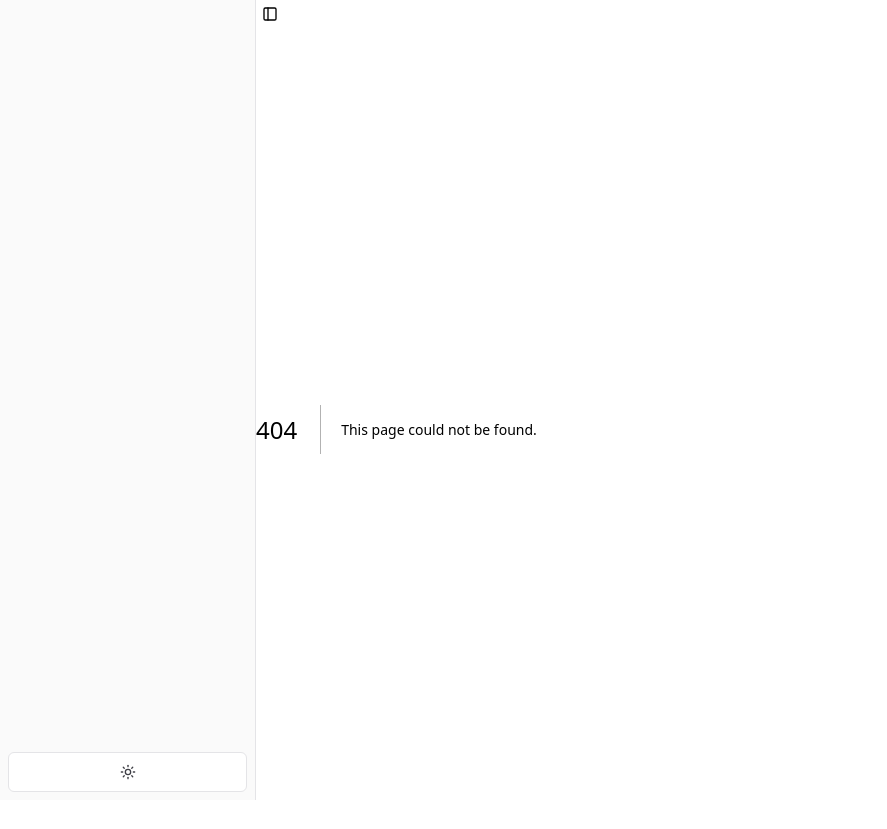
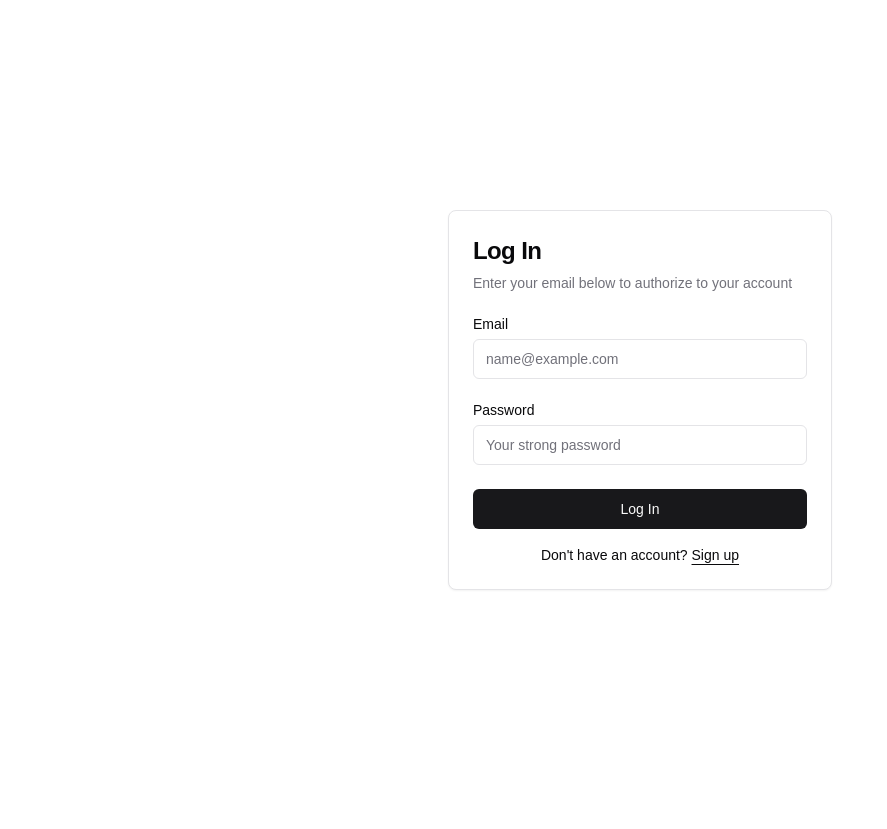
Before and after one commit to uncle-Yevheniii/blog-app.next, a Next.js app: page /signin in a window 1280 px wide. Before the commit this address had no page. Shown: the whole page, without its empty margins (0-887 px from the left). After the commit the page ends 800 px from the top, so only its background shows below. Built offline with nearby package versions, Linux system fonts and the light colour scheme.

Commit message:
remove AppSidebar component; add Signin and Signup forms; update ThemeProvider to include font styles; add Radix UI label component

```diff
--- a/package.json
+++ b/package.json
@@ -12,6 +12,7 @@
   "dependencies": {
     "@radix-ui/react-dialog": "^1.1.4",
     "@radix-ui/react-dropdown-menu": "^2.1.4",
+    "@radix-ui/react-label": "^2.1.1",
     "@radix-ui/react-scroll-area": "^1.2.2",
     "@radix-ui/react-separator": "^1.1.1",
     "@radix-ui/react-slot": "^1.1.1",
--- a/src/app/layout.tsx
+++ b/src/app/layout.tsx
@@ -1,18 +1,6 @@
-import { SidebarProvider, SidebarTrigger } from '@/components/ui/sidebar';
-import { AppSidebar, ThemeProvider } from '@/components';
-import { Geist, Geist_Mono } from 'next/font/google';
+import { ThemeProvider } from '@/components';
 import type { Metadata } from 'next';
 import './globals.css';
-
-const geistSans = Geist({
-  variable: '--font-geist-sans',
-  subsets: ['latin'],
-});
-
-const geistMono = Geist_Mono({
-  variable: '--font-geist-mono',
-  subsets: ['latin'],
-});
 
 export const metadata: Metadata = {
   title: 'Create Next App',
@@ -26,22 +14,9 @@
 }>) {
   return (
     <html lang="en" suppressHydrationWarning>
-      <body className={`${geistSans.variable} ${geistMono.variable} antialiased`}>
-        <ThemeProvider
-          disableTransitionOnChange
-          defaultTheme="system"
-          attribute="class"
-          enableSystem
-        >
-          <SidebarProvider>
-            <AppSidebar />
-            <main>
-              <SidebarTrigger />
-              {children}
-            </main>
-          </SidebarProvider>
-        </ThemeProvider>
-      </body>
+      <ThemeProvider disableTransitionOnChange defaultTheme="system" attribute="class" enableSystem>
+        {children}
+      </ThemeProvider>
     </html>
   );
 }
--- /dev/null
+++ b/src/app/signin/page.tsx
@@ -0,0 +1,11 @@
+import { SigninForm } from './signin-form';
+
+export default function Page() {
+  return (
+    <div className="flex min-h-svh w-full items-center justify-center p-6 md:p-10">
+      <div className="w-full max-w-sm">
+        <SigninForm />
+      </div>
+    </div>
+  );
+}
--- /dev/null
+++ b/src/app/signin/signin-form.tsx
@@ -0,0 +1,43 @@
+import { Card, CardContent, CardDescription, CardHeader, CardTitle } from '@/components/ui/card';
+import { Button } from '@/components/ui/button';
+import { Input } from '@/components/ui/input';
+import { Label } from '@/components/ui/label';
+import Link from 'next/link';
+
+export function SigninForm() {
+  return (
+    <>
+      <Card>
+        <CardHeader>
+          <CardTitle className="text-2xl">Log In</CardTitle>
+          <CardDescription>Enter your email below to authorize to your account</CardDescription>
+        </CardHeader>
+        <CardContent>
+          <form>
+            <div className="flex flex-col gap-6">
+              <div className="grid gap-2">
+                <Label htmlFor="email">Email</Label>
+                <Input id="email" type="email" placeholder="name@example.com" required />
+              </div>
+              <div className="grid gap-2">
+                <div className="flex items-center">
+                  <Label htmlFor="password">Password</Label>
+                </div>
+                <Input id="password" type="password" placeholder="Your strong password" required />
+              </div>
+              <Button type="submit" className="w-full">
+                Log In
+              </Button>
+            </div>
+            <div className="mt-4 text-center text-sm">
+              Don&apos;t have an account?{' '}
+              <Link href="/signup" className="underline underline-offset-4">
+                Sign up
+              </Link>
+            </div>
+          </form>
+        </CardContent>
+      </Card>
+    </>
+  );
+}
--- /dev/null
+++ b/src/app/signup/page.tsx
@@ -0,0 +1,11 @@
+import { SignupForm } from './signup-form';
+
+export default function Page() {
+  return (
+    <div className="flex min-h-svh w-full items-center justify-center p-6 md:p-10">
+      <div className="w-full max-w-sm">
+        <SignupForm />
+      </div>
+    </div>
+  );
+}
--- /dev/null
+++ b/src/app/signup/signup-form.tsx
@@ -0,0 +1,47 @@
+import { Card, CardContent, CardDescription, CardHeader, CardTitle } from '@/components/ui/card';
+import { Button } from '@/components/ui/button';
+import { Input } from '@/components/ui/input';
+import { Label } from '@/components/ui/label';
+import Link from 'next/link';
+
+export function SignupForm() {
+  return (
+    <>
+      <Card>
+        <CardHeader>
+          <CardTitle className="text-2xl">Join Us</CardTitle>
+          <CardDescription>Enter your email below to authorize to your account</CardDescription>
+        </CardHeader>
+        <CardContent>
+          <form>
+            <div className="flex flex-col gap-6">
+              <div className="grid gap-2">
+                <Label htmlFor="text">Username</Label>
+                <Input id="text" type="text" placeholder="Example Name" required />
+              </div>
+              <div className="grid gap-2">
+                <Label htmlFor="email">Email</Label>
+                <Input id="email" type="email" placeholder="name@example.com" required />
+              </div>
+              <div className="grid gap-2">
+                <div className="flex items-center">
+                  <Label htmlFor="password">Password</Label>
+                </div>
+                <Input id="password" type="password" placeholder="Your strong password" required />
+              </div>
+              <Button type="submit" className="w-full">
+                Create account
+              </Button>
+            </div>
+            <div className="mt-4 text-center text-sm">
+              Already have an account?{' '}
+              <Link href="/signin" className="underline underline-offset-4">
+                Log In
+              </Link>
+            </div>
+          </form>
+        </CardContent>
+      </Card>
+    </>
+  );
+}
--- a/src/components/app-sidebar.tsx
+++ /dev/null
@@ -1,25 +0,0 @@
-import {
-  Sidebar,
-  SidebarContent,
-  SidebarFooter,
-  SidebarGroup,
-  SidebarHeader,
-} from '@/components/ui/sidebar';
-import { ThemeButton } from './theme-button';
-
-export function AppSidebar() {
-  return (
-    <Sidebar>
-      <SidebarHeader />
-
-      <SidebarContent>
-        <SidebarGroup />
-        <SidebarGroup />
-      </SidebarContent>
-
-      <SidebarFooter>
-        <ThemeButton />
-      </SidebarFooter>
-    </Sidebar>
-  );
-}
--- a/src/components/index.ts
+++ b/src/components/index.ts
@@ -1,3 +1,2 @@
 export * from './theme-provider';
 export * from './theme-button';
-export * from './app-sidebar';
--- a/src/components/theme-button.tsx
+++ b/src/components/theme-button.tsx
@@ -18,7 +18,7 @@
   return (
     <DropdownMenu>
       <DropdownMenuTrigger asChild>
-        <Button variant="outline" size="icon" className="w-full">
+        <Button variant="outline" size="icon">
           <Sun className="h-[1.2rem] w-[1.2rem] rotate-0 scale-100 transition-all dark:-rotate-90 dark:scale-0" />
           <Moon className="absolute h-[1.2rem] w-[1.2rem] rotate-90 scale-0 transition-all dark:rotate-0 dark:scale-100" />
           <span className="sr-only">Toggle theme</span>
--- a/src/components/theme-provider.tsx
+++ b/src/components/theme-provider.tsx
@@ -1,11 +1,25 @@
 'use client';
 
-import * as React from 'react';
 import { ThemeProvider as NextThemesProvider } from 'next-themes';
+import { Geist, Geist_Mono } from 'next/font/google';
+
+const geistSans = Geist({
+  variable: '--font-geist-sans',
+  subsets: ['latin'],
+});
+
+const geistMono = Geist_Mono({
+  variable: '--font-geist-mono',
+  subsets: ['latin'],
+});
 
 export function ThemeProvider({
   children,
   ...props
 }: React.ComponentProps<typeof NextThemesProvider>) {
-  return <NextThemesProvider {...props}>{children}</NextThemesProvider>;
+  return (
+    <body className={`${geistSans.variable} ${geistMono.variable} antialiased`}>
+      <NextThemesProvider {...props}>{children}</NextThemesProvider>
+    </body>
+  );
 }
--- /dev/null
+++ b/src/components/ui/card.tsx
@@ -0,0 +1,79 @@
+import * as React from "react"
+
+import { cn } from "@/lib/utils"
+
+const Card = React.forwardRef<
+  HTMLDivElement,
+  React.HTMLAttributes<HTMLDivElement>
+>(({ className, ...props }, ref) => (
+  <div
+    ref={ref}
+    className={cn(
+      "rounded-lg border bg-card text-card-foreground shadow-sm",
+      className
+    )}
+    {...props}
+  />
+))
+Card.displayName = "Card"
+
+const CardHeader = React.forwardRef<
+  HTMLDivElement,
+  React.HTMLAttributes<HTMLDivElement>
+>(({ className, ...props }, ref) => (
+  <div
+    ref={ref}
+    className={cn("flex flex-col space-y-1.5 p-6", className)}
+    {...props}
+  />
+))
+CardHeader.displayName = "CardHeader"
+
+const CardTitle = React.forwardRef<
+  HTMLDivElement,
+  React.HTMLAttributes<HTMLDivElement>
+>(({ className, ...props }, ref) => (
+  <div
+    ref={ref}
+    className={cn(
+      "text-2xl font-semibold leading-none tracking-tight",
+      className
+    )}
+    {...props}
+  />
+))
+CardTitle.displayName = "CardTitle"
+
+const CardDescription = React.forwardRef<
+  HTMLDivElement,
+  React.HTMLAttributes<HTMLDivElement>
+>(({ className, ...props }, ref) => (
+  <div
+    ref={ref}
+    className={cn("text-sm text-muted-foreground", className)}
+    {...props}
+  />
+))
+CardDescription.displayName = "CardDescription"
+
+const CardContent = React.forwardRef<
+  HTMLDivElement,
+  React.HTMLAttributes<HTMLDivElement>
+>(({ className, ...props }, ref) => (
+  <div ref={ref} className={cn("p-6 pt-0", className)} {...props} />
+))
+CardContent.displayName = "CardContent"
+
+const CardFooter = React.forwardRef<
+  HTMLDivElement,
+  React.HTMLAttributes<HTMLDivElement>
+>(({ className, ...props }, ref) => (
+  <div
+    ref={ref}
+    className={cn("flex items-center p-6 pt-0", className)}
+    {...props}
+  />
+))
+CardFooter.displayName = "CardFooter"
+
+export { Card, CardHeader, CardFooter, CardTitle, CardDescription, CardContent }
--- /dev/null
+++ b/src/components/ui/label.tsx
@@ -0,0 +1,26 @@
+"use client"
+
+import * as React from "react"
+import * as LabelPrimitive from "@radix-ui/react-label"
+import { cva, type VariantProps } from "class-variance-authority"
+
+import { cn } from "@/lib/utils"
+
+const labelVariants = cva(
+  "text-sm font-medium leading-none peer-disabled:cursor-not-allowed peer-disabled:opacity-70"
+)
+
+const Label = React.forwardRef<
+  React.ElementRef<typeof LabelPrimitive.Root>,
+  React.ComponentPropsWithoutRef<typeof LabelPrimitive.Root> &
+    VariantProps<typeof labelVariants>
+>(({ className, ...props }, ref) => (
+  <LabelPrimitive.Root
+    ref={ref}
+    className={cn(labelVariants(), className)}
+    {...props}
+  />
+))
+Label.displayName = LabelPrimitive.Root.displayName
+
+export { Label }
```
Also changed, not shown: 1 other file (tests, documents, lock files or other folders).
